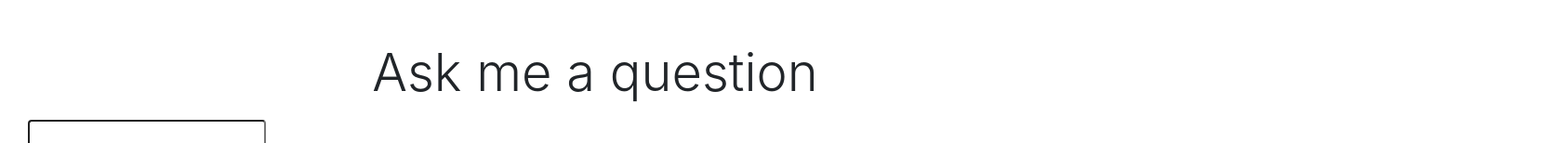
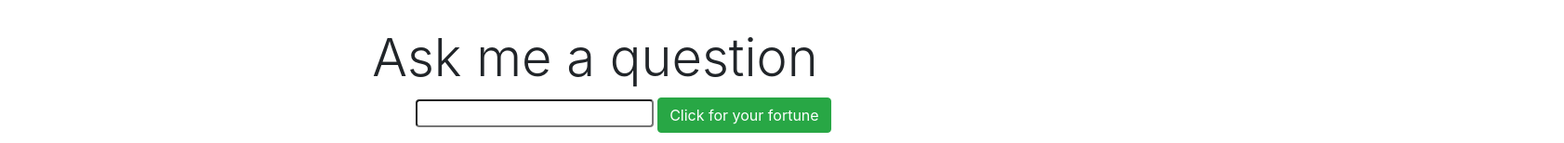
Before and after one commit to tsgray01/nucampsite, a website: page Portfolio Projects/Fortune Teller Project/fortuneteller.html in a window 1280 px wide. Shown: the part 477-631 px from the top of the page at 93% size, 1682 px wide, since content can reach past the window. Drawn offline with nearby package versions, Linux system fonts and the light colour scheme.

Commit message:
fortuneteller.html

```diff
--- a/Portfolio Projects/Fortune Teller Project/fortuneteller.html
+++ b/Portfolio Projects/Fortune Teller Project/fortuneteller.html
@@ -13,10 +13,10 @@
         <link rel="stylesheet" href="fortuneteller.css" />
         <title>Fortune Teller</title>
     </head>
-<main>
+
   <body>
     <header class="jumbotron jumbotron-fluid text-center display-3"><h2>I WILL TELL YOUR FORTUNE</h2>
-        <div class="container"></div>
+        <div class="container">
             <div class="row">
                 <div class="col">
                     <img src="https://static.wikia.nocookie.net/hidden-city-mystery-of-shadows/images/5/50/Fortune_Teller_New.png" alt="fortune teller">
@@ -28,23 +28,24 @@
     <div class="container-fluid">
         <div class="row">
             <div class="col">
-                <p><h2 class="display-4 text-center">Ask me a question</h2></p>
+                <h2 class="display-4 text-center">Ask me a question</h2>
             </div>
         </div>
-            <div class="col">
+            <div class="col-12 offset-2 col-lg-12 offset-lg-4 div-wrapper d-flex justify-content-center align-items-center">
                 <div class="input-group input-group-sm mb-3">
-                    <div class="div-to-align"></div>
+                    <div class="div-to-align">
                     <input type="text" class="input-question rounded">
+                    <button type="button" class="btn btn-success rounded">Click for your fortune</button>
                     </div>
                 </div>
             </div>
-        <button type="button" class="btn btn-success rounded">Click for your fortune</button>
 
-        </div>
-    </div>
 
-    <div class="container">
+
+
+
         <div class="row">
+            <div class="col">
                 <div id="crystalBall">
                     <p id="answer">Ask me later!</p>
                 </div>
@@ -54,11 +55,12 @@
 
 
 
+
     <script src="fortuneteller.js"></script>
     <script src="https://code.jquery.com/jquery-3.3.1.slim.min.js" integrity="sha384-q8i/X+965DzO0rT7abK41JStQIAqVgRVzpbzo5smXKp4YfRvH+8abtTE1Pi6jizo" crossorigin="anonymous"></script>
     <script src="https://cdnjs.cloudflare.com/ajax/libs/popper.js/1.14.6/umd/popper.min.js" integrity="sha384-wHAiFfRlMFy6i5SRaxvfOCifBUQy1xHdJ/yoi7FRNXMRBu5WHdZYu1hA6ZOblgut" crossorigin="anonymous"></script>
     <script src="https://stackpath.bootstrapcdn.com/bootstrap/4.2.1/js/bootstrap.min.js" integrity="sha384-B0UglyR+jN6CkvvICOB2joaf5I4l3gm9GU6Hc1og6Ls7i6U/mkkaduKaBhlAXv9k" crossorigin="anonymous"></script>
-  </body>
+
 
 </body>
 </html>
```
Lines whose indentation alone changed are shown as unchanged.
